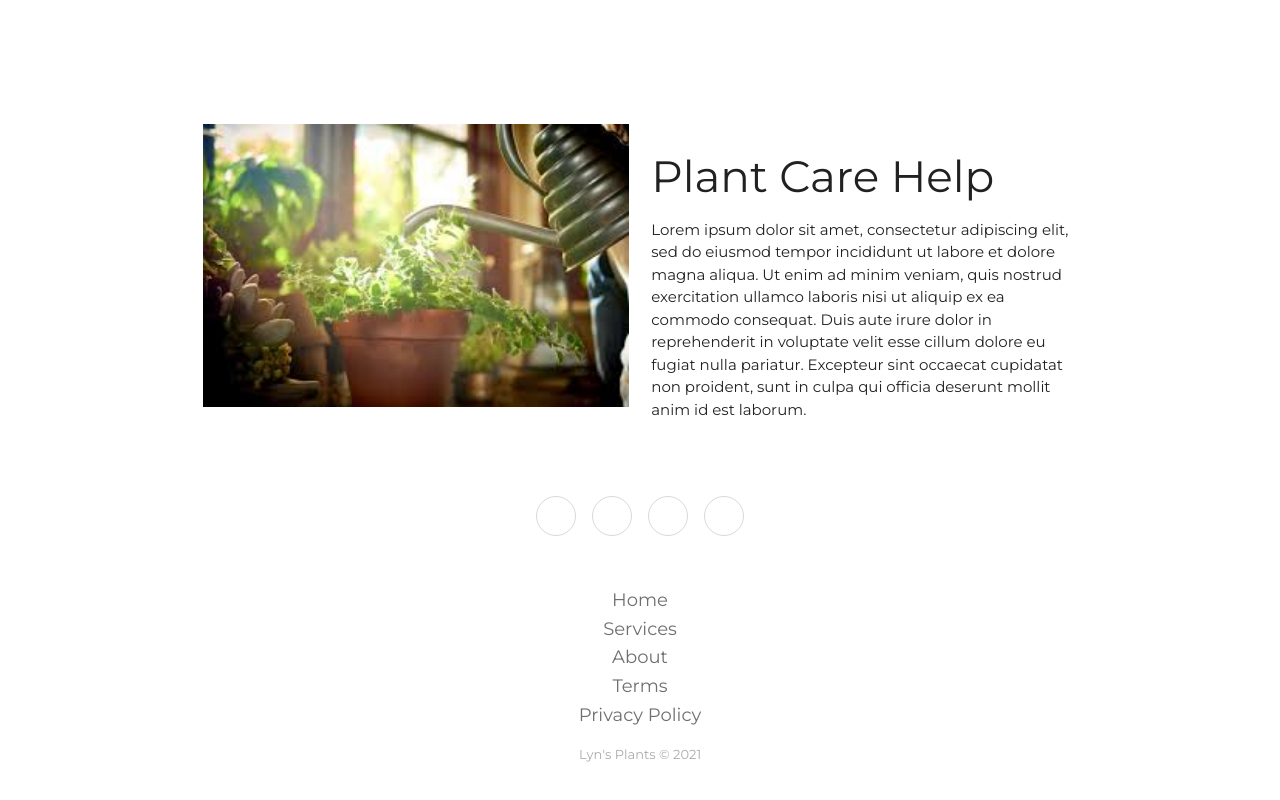
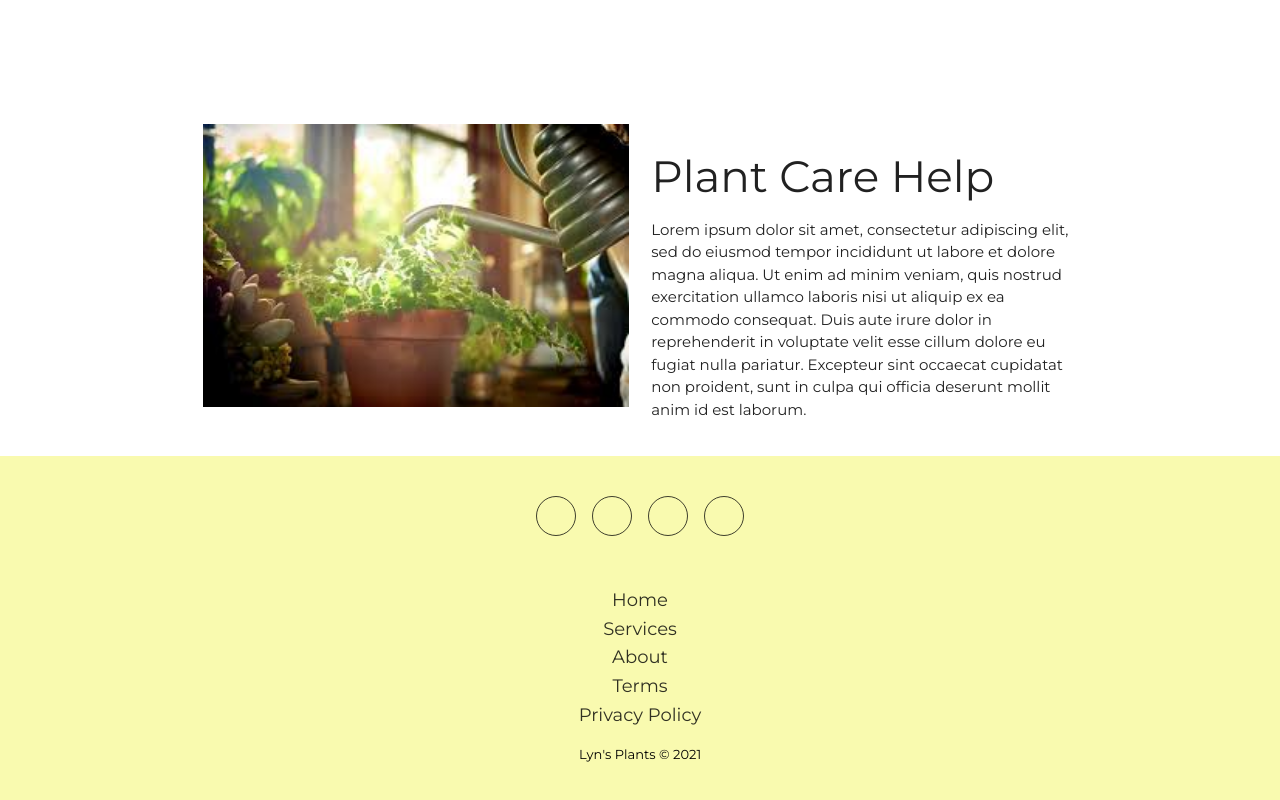
Before and after one commit to lilipcohen/plant-care, a React (Create React App) app in the folder client/: page / in a window 1280 px wide. Shown: the part 2236-3036 px from the top of the page. Built offline with nearby package versions, Linux system fonts and the light colour scheme.

Commit message:
adding color changes to footer

```diff
--- a/client/src/components/Footer/style.css
+++ b/client/src/components/Footer/style.css
@@ -1,7 +1,7 @@
 .footer-basic {
   padding: 40px 0;
-  background-color: #ffffff;
-  color: #4b4c4d;
+  background-color: rgb(249, 250, 175);
+  color: black;
 }
 
 .footer-basic ul {
@@ -40,7 +40,7 @@
   display: inline-block;
   text-align: center;
   border-radius: 50%;
-  border: 1px solid #ccc;
+  border: 1px solid black;
   margin: 0 8px;
   color: inherit;
   opacity: 0.75;
@@ -54,6 +54,6 @@
   margin-top: 15px;
   text-align: center;
   font-size: 13px;
-  color: #aaa;
+  color: black;
   margin-bottom: 0;
 }
```
